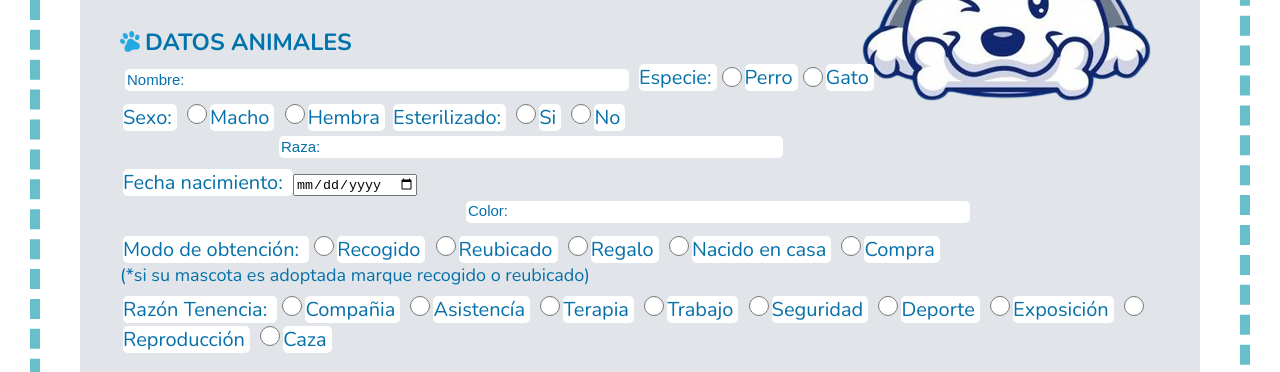
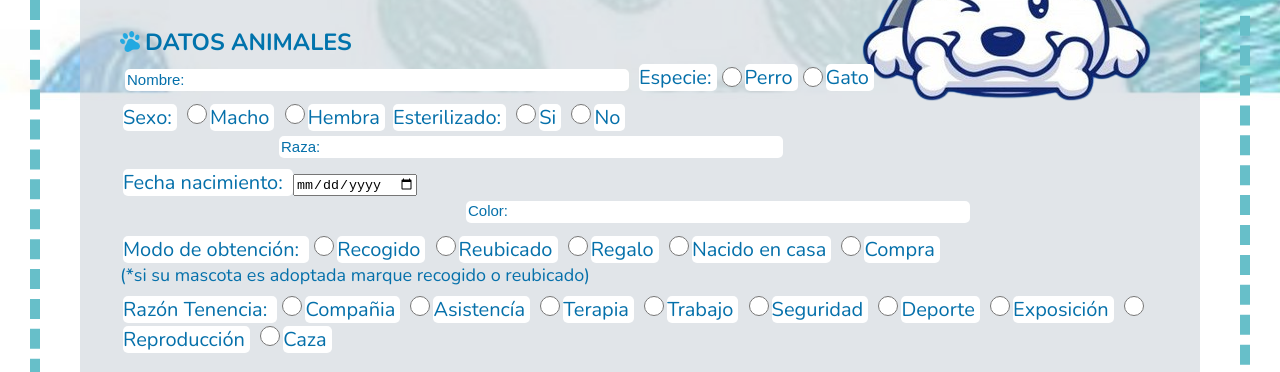
Before and after one commit to jo77joel/for, a plain HTML site: page index.html in a window 1280 px wide. Shown: the part 291-663 px from the top of the page. Drawn offline with nearby package versions, Linux system fonts and the light colour scheme; the site is published under a folder, as on GitHub Pages, so addresses that start at the root find nothing; a web font is replaced by a local one.

Commit message:
style.css

```diff
--- a/style.css
+++ b/style.css
@@ -1,5 +1,5 @@
 body {
-    background-image:url(/Diseño\ sin\ título_20240415_192353_0000.jpg);
+    background-image:url(Diseño\ sin\ título_20240415_192353_0000.jpg);
     background-size: cover;
     padding: 0px;
     margin: 0;
```
